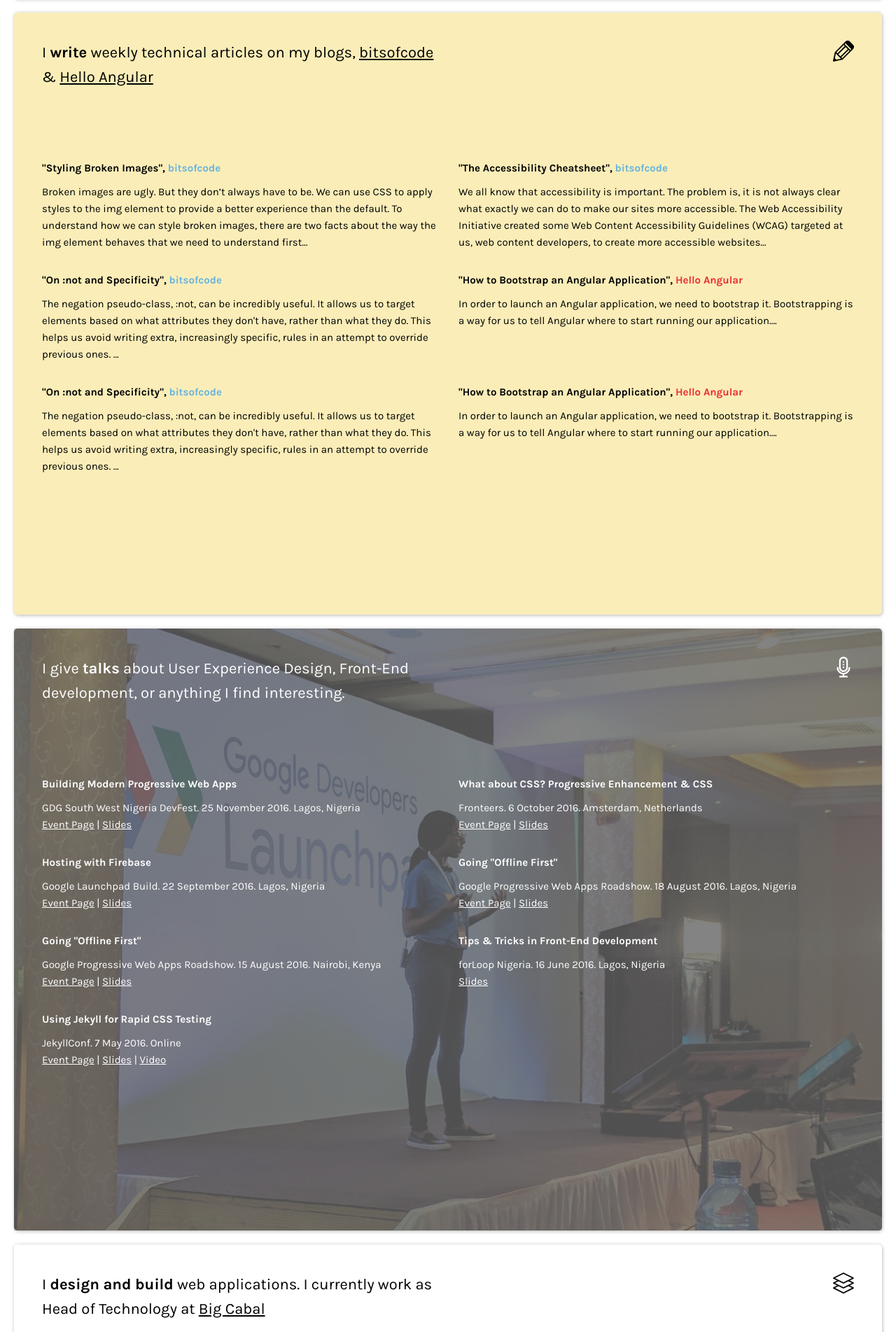
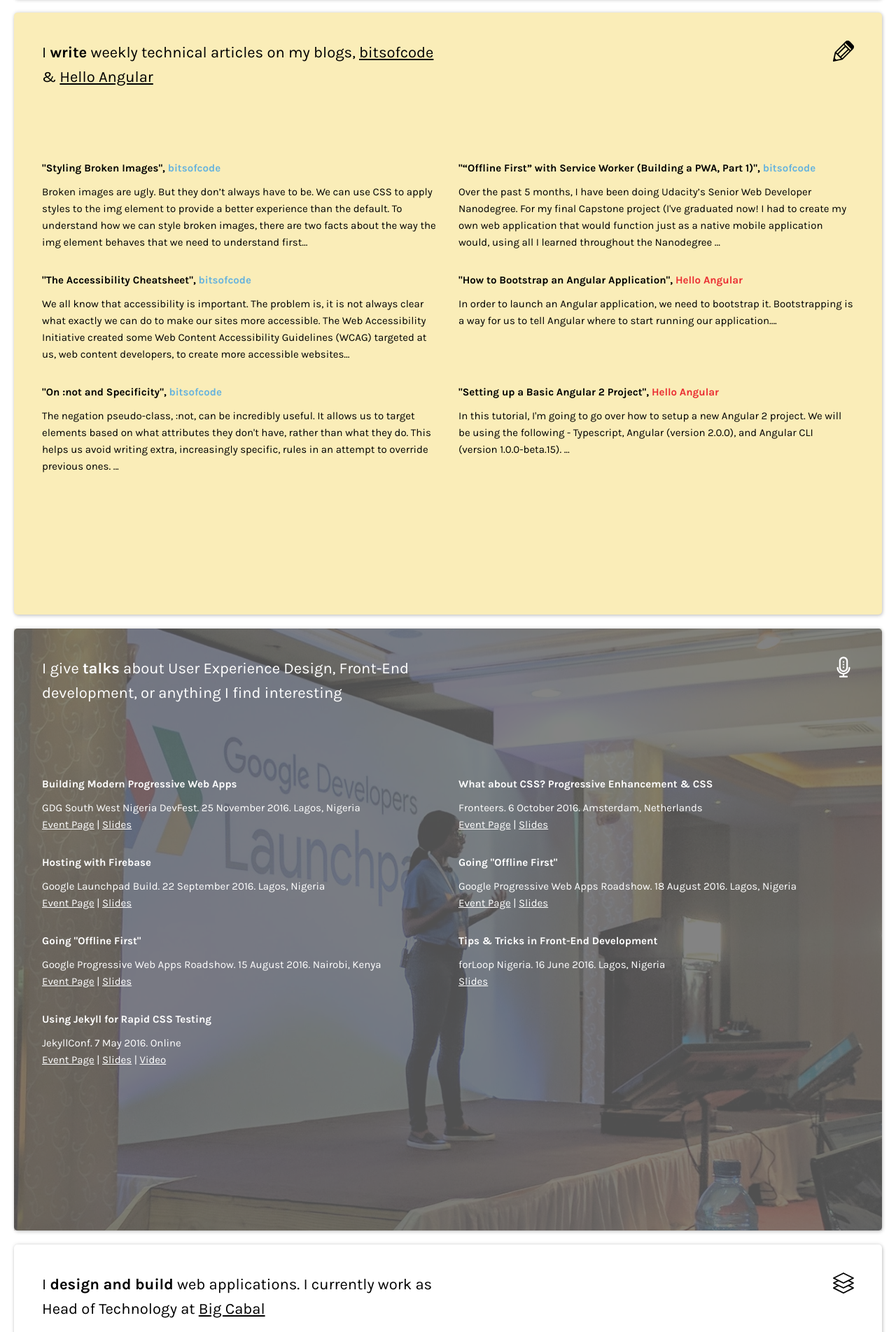
Before and after one commit to ireade/ireaderinokun.com, a Jekyll site: the page built from index.html, in a window 1280 px wide. Shown: the part 882-2785 px from the top of the page at 70% size. Built offline with Jekyll 4.4.1, drawn with Linux system fonts in a browser that asks for light colours.

Commit message:
ready for first launch

```diff
--- a/_css/_form.scss
+++ b/_css/_form.scss
@@ -73,6 +73,8 @@
 
   .page-icon {
     position: relative;
+    animation: none;
+    opacity: 1;
   }
 
   .left {
--- a/_data/writing.yml
+++ b/_data/writing.yml
@@ -19,17 +19,18 @@
 	excerpt: "Broken images are ugly. But they don’t always have to be. We can use CSS to apply styles to the img element to provide a better experience than the default. To understand how we can style broken images, there are two facts about the way the img element behaves that we need to understand first..."
 }
 - {
+	title: '“Offline First” with Service Worker (Building a PWA, Part 1)',
+	url: 'https://bitsofco.de/bitsofcode-pwa-part-1-offline-first-with-service-worker/',
+	blog: 'bitsofcode',
+	excerpt: "Over the past 5 months, I have been doing Udacity’s Senior Web Developer Nanodegree. For my final Capstone project (I've graduated now! I had to create my own web application that would function just as a native mobile application would, using all I learned throughout the Nanodegree ..."
+}
+- {
 	title: 'The Accessibility Cheatsheet',
 	url: 'https://bitsofco.de/the-accessibility-cheatsheet',
 	blog: 'bitsofcode',
 	excerpt: 'We all know that accessibility is important. The problem is, it is not always clear what exactly we can do to make our sites more accessible. The Web Accessibility Initiative created some Web Content Accessibility Guidelines (WCAG) targeted at us, web content developers, to create more accessible websites...'
 }
-- {
-	title: 'On :not and Specificity',
-	url: 'https://bitsofco.de/on-not-and-specificity/',
-	blog: 'bitsofcode',
-	excerpt: "The negation pseudo-class, :not, can be incredibly useful. It allows us to target elements based on what attributes they don't have, rather than what they do. This helps us avoid writing extra, increasingly specific, rules in an attempt to override previous ones. ..."
-}
+
 - {
 	title: 'How to Bootstrap an Angular Application',
 	url: 'https://heloangular.com/how-to-bootstrap-an-angular-application',
@@ -45,8 +46,8 @@
 	excerpt: "The negation pseudo-class, :not, can be incredibly useful. It allows us to target elements based on what attributes they don't have, rather than what they do. This helps us avoid writing extra, increasingly specific, rules in an attempt to override previous ones. ..."
 }
 - {
-	title: 'How to Bootstrap an Angular Application',
-	url: 'https://heloangular.com/how-to-bootstrap-an-angular-application',
+	title: 'Setting up a Basic Angular 2 Project',
+	url: 'https://helloangular.com/setting-up-a-basic-angular-2-project/',
 	blog: 'hello-angular',
-	excerpt: 'In order to launch an Angular application, we need to bootstrap it. Bootstrapping is a way for us to tell Angular where to start running our application....'
+	excerpt: "In this tutorial, I'm going to go over how to setup a new Angular 2 project. We will be using the following - Typescript, Angular (version 2.0.0), and Angular CLI (version 1.0.0-beta.15). ..."
 }
--- a/_includes/section-contact.html
+++ b/_includes/section-contact.html
@@ -44,6 +44,7 @@
                 Best regards,<br>
                 <input type="text" name="Full Name" aria-label="Full Name" placeholder="Your name">
             </div>
+            <input type="hidden" name="_next" value="//ireaderinokun.com/thanks/" />
             <input type="text" name="_gotcha" style="display:none" />
             <div class="emailme-footer">
                 <button type="submit" class="emailme-submit">Email Me</button>
--- a/_includes/section-speaking.html
+++ b/_includes/section-speaking.html
@@ -4,7 +4,7 @@
         <header class="page-header">
             {% include icon-microphone.svg %}
             <h2 class="page-title">
-                I give <strong>talks</strong> about User Experience Design, Front-End development, or anything I find interesting.
+                I give <strong>talks</strong> about User Experience Design, Front-End development, or anything I find interesting
             </h2>
         </header>
         <section class="excerpts excerpts-highlightEffect">
--- /dev/null
+++ b/thanks.html
@@ -0,0 +1,17 @@
+---
+layout: default
+permalink: /thanks/
+---
+
+<section id="contact" class="site-page site-page--contact">
+    <header class="page-header">
+        {% include icon-mail.svg %}
+        <h2 class="page-title">
+            Your message has been <strong>delivered</strong>!
+        </h2>
+    </header>
+
+    <div class="section-half">
+        I'll get back to you as soon as possible. In the mean time, you can <a href="https://bitsofco.de">read an article on my blog</a> or just <a href="/">Go Back Home</a>.
+    </div>
+</section>
```
Also changed, not shown: assets/css/main.css.
